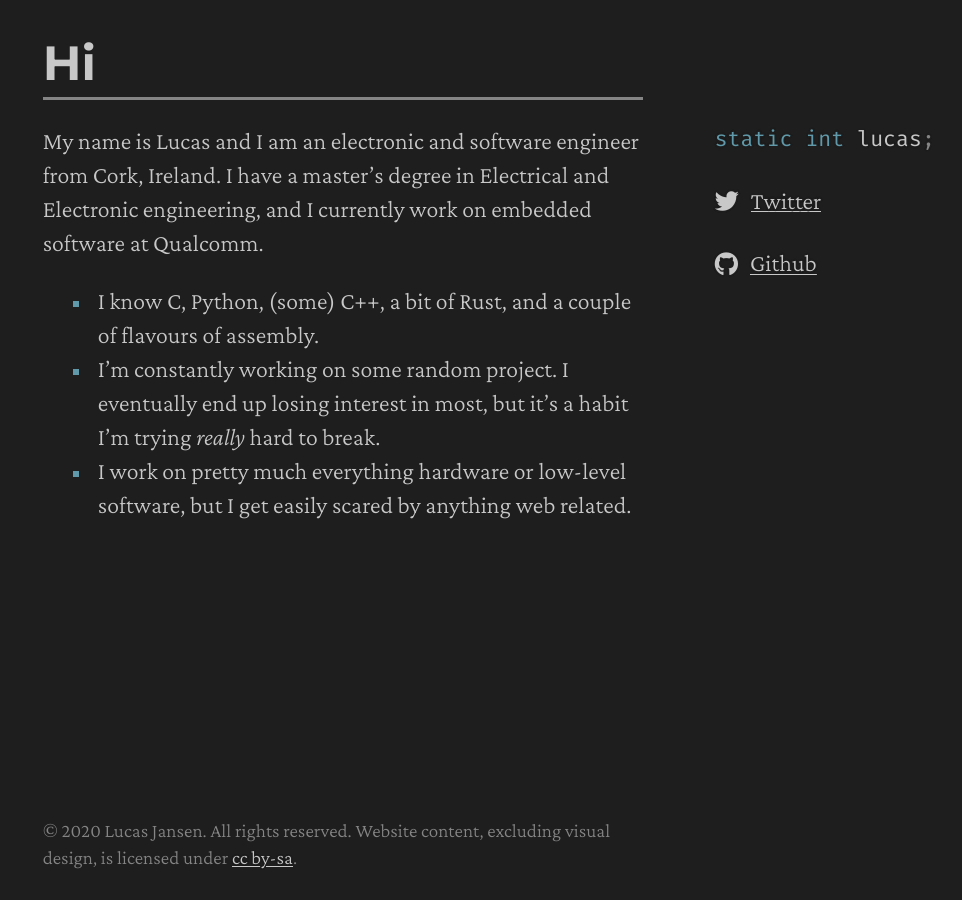
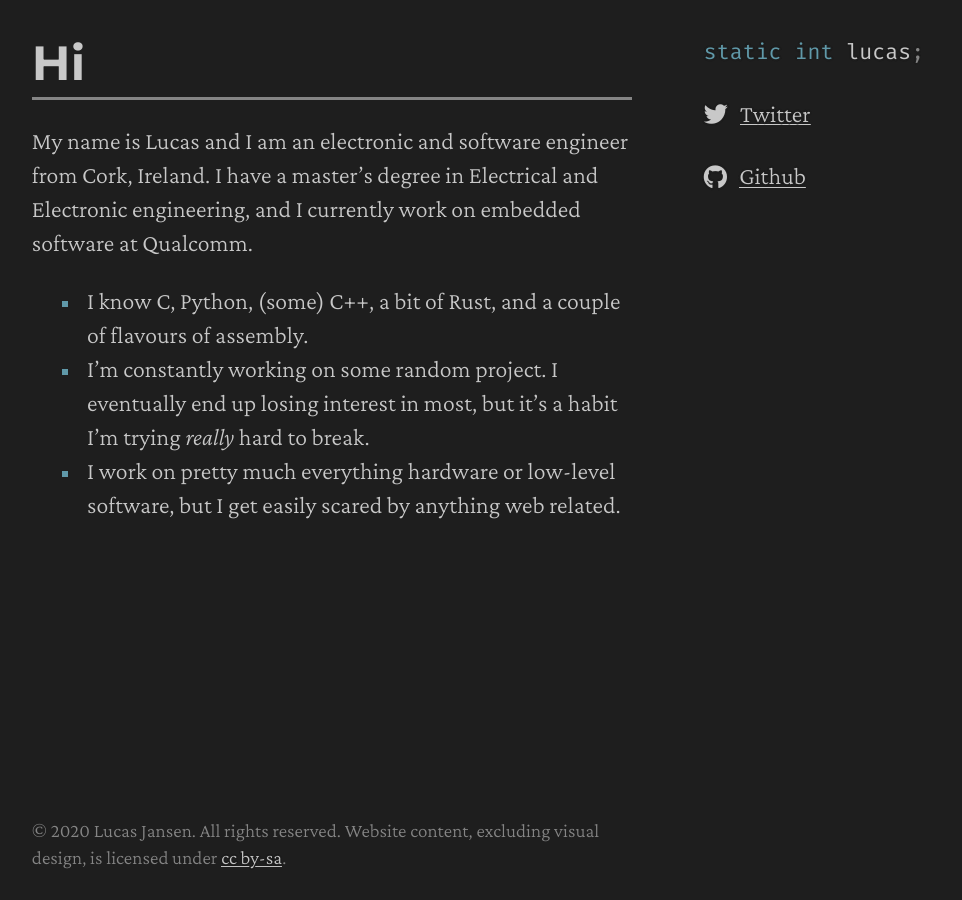
Before and after one commit to staticintlucas/staticintlucas.github.io, a Jekyll site: the page built from index.md, in a window 1280 px wide. Shown: the whole page, without its empty margins (162-1124 px from the left). Built offline with Jekyll 4.4.1, drawn with Linux system fonts in a browser that asks for light colours; nearby versions of some CDN libraries; our own code applies the rules of GitHub Pages for plain Markdown files.

Commit message:
Reposition the sidebar slightly and add position:sticky

```diff
--- a/_sass/main.scss
+++ b/_sass/main.scss
@@ -40,7 +40,6 @@ body {
         @include large {
             width: auto;
             margin: $sidebar-v-spacing 0 $sidebar-v-spacing $sidebar-spacing;
-
         }
     }
 }
@@ -61,6 +60,10 @@ main {
         flex-grow: 1;
         margin-bottom: $v-spacing;
 
+        * {
+            flex: 1; // Fix for weird text overflow IE 10/11
+        }
+
         :first-child {
             margin-top: 0;
         }
@@ -79,6 +82,11 @@ main {
 header>nav {
     font-size: $header-font-size;
 
+    @include large {
+        position: sticky;
+        top: $body-spacing + $sidebar-v-spacing - ($inline-v-spacing / 2);
+    }
+
     ul{
         list-style: none;
         display: flex;
@@ -90,6 +98,7 @@ header>nav {
         @include large {
             flex-direction: column;
             align-items: flex-start;
+            margin: (-$inline-v-spacing / 2) 0;
         }
 
         &, & li {
@@ -98,6 +107,10 @@ header>nav {
 
         >li {
             margin: ($inline-v-spacing / 2) ($h-spacing / 2);
+
+            @include large {
+                margin: ($inline-v-spacing / 2) 0;
+            }
 
             &:first-child {
                 margin-right: auto;
@@ -143,27 +156,27 @@ h1, h2, h3, h4, h5, h6 {
 }
 
 h1 {
-    font-size: 2em;
+    font-size: $h1-font-size;
 }
 
 h2 {
-    font-size: 1.5em;
+    font-size: $h2-font-size;
 }
 
 h3 {
-    font-size: 1.25em;
+    font-size: $h3-font-size;
 }
 
 h4 {
-    font-size: 1em;
+    font-size: $h4-font-size;
 }
 
 h5 {
-    font-size: 0.875em;
+    font-size: $h5-font-size;
 }
 
 h6 {
-    font-size: 0.85em;
+    font-size: $h6-font-size;
     color: $greyed-out;
 }
 
--- a/_sass/variables.scss
+++ b/_sass/variables.scss
@@ -20,6 +20,13 @@ $font-size: 18pt;
 $font-line-height-mulp: 25.5pt / $font-size / $font-content-area;
 $font-line-height: $font-line-height-mulp * $font-content-area;
 
+$h1-font-size: 2 * $font-size;
+$h2-font-size: 1.5 * $font-size;
+$h3-font-size: 1.25 * $font-size;
+$h4-font-size: 1 * $font-size;
+$h5-font-size: 0.875 * $font-size;
+$h6-font-size: 0.85 * $font-size;
+
 $mono-font-family: "Fira Mono", monospace;
 $mono-letter-spacing: 0;
 $mono-font-ascender: 935 / 1000; // from https://seek-oss.github.io/capsize/
@@ -34,6 +41,9 @@ $title-font-size: 0.9 * $font-size;
 
 $header-font-family: Montserrat, "DejaVu Sans", Verdana, sans‑serif;
 $header-font-weight: 700;
+$header-font-ascender: 968 / 1000; // from https://seek-oss.github.io/capsize/
+$header-font-descender: 251 / 1000;
+$header-font-caps-height: 700 / 1000;
 $header-font-size: 1 * $font-size;
 $header-padding-h: 0.5em;
 $header-padding-v: 0.3em;
@@ -60,7 +70,7 @@ $grey-thickness: 2.25pt;
 }
 
 $a-uline-offset: 5%;
-$a-uline-thickness: 0.06em;
+$a-uline-thickness: 0.05em;
 $a-background-image: linear-gradient(to top,
     transparent 0,
     currentColor 0,
@@ -82,9 +92,10 @@ $code-v-spacing: 0.5 * $font-size;
 $quote-h-spacing: 0.4 * $font-size;
 $quote-v-spacing: 0.8 * $font-size;
 
-$sidebar-width: 10 * $font-size;
+$sidebar-width: 15 * $font-size;
 $sidebar-spacing: 3 * $font-size;
-$sidebar-v-spacing: 2 * $font-line-height * $font-size + $paragraph-spacing;
+// Calculated so the ascenders of the sidebar and the page title are level
+$sidebar-v-spacing: $h1-font-size * (($font-line-height - 1) / 2 + (1 - $header-font-ascender)) - $header-font-size * (($font-line-height - 1) / 2 + (1 - $mono-font-ascender));
 $max-content-width: 25 * $font-size;
 
 @mixin mobile {
```
